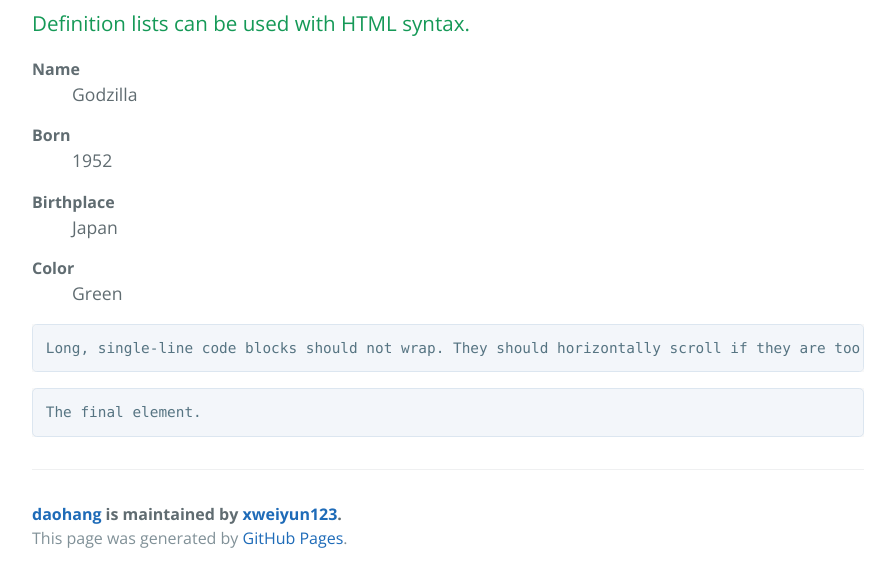
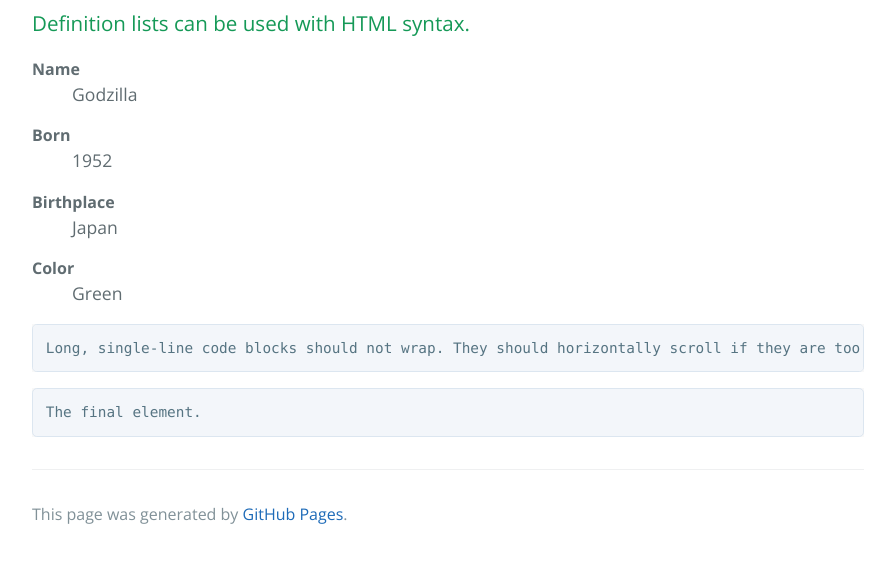
Before and after one commit to xweiyun123/daohang, a Jekyll site: the page built from index.md, in a window 1280 px wide and 900 px high, scrolled down 3190 px, cut to the strip 318-900 px from the top of the window. Shown: the whole strip, without its empty margins (192-1087 px from the left). Built offline with Jekyll 4.4.1, drawn with Linux system fonts in a browser that asks for light colours; after the commit the page ends 4066 px from its top, so only the background shows below that.

Commit message:
Update default.html

```diff
--- a/_layouts/default.html
+++ b/_layouts/default.html
@@ -39,7 +39,7 @@
 
       <footer class="site-footer">
         {% if site.github.is_project_page %}
-          <span class="site-footer-owner"><a href="{{ site.github.repository_url }}">{{ site.github.repository_name }}</a> is maintained by <a href="{{ site.github.owner_url }}">{{ site.github.owner_name }}</a>.</span>
+
         {% endif %}
         <span class="site-footer-credits">This page was generated by <a href="https://pages.github.com">GitHub Pages</a>.</span>
       </footer>
```
